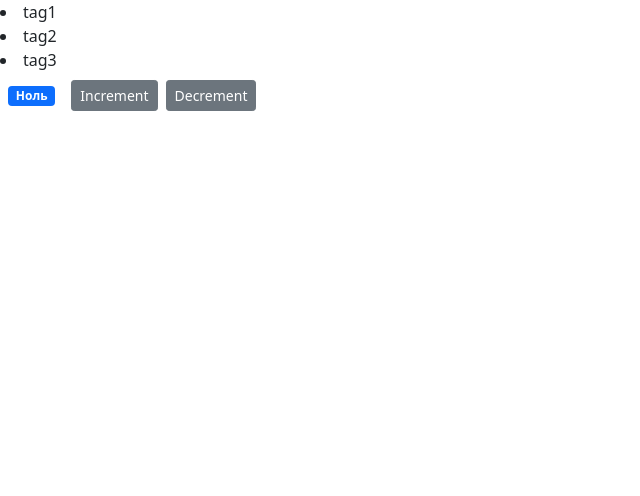
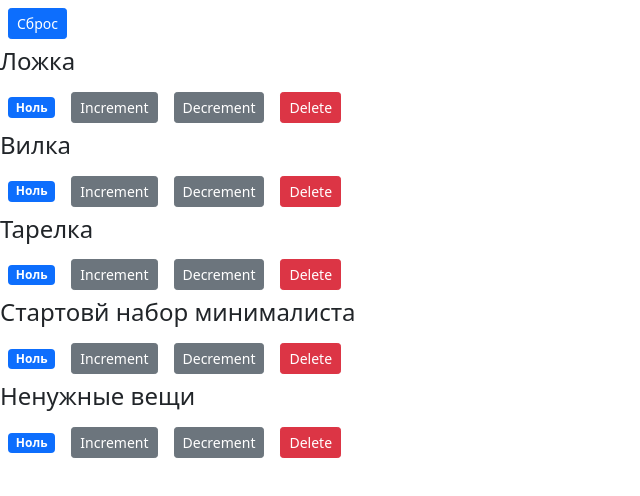
Before and after one commit to RaisaKhaliulina/counter-02, a React (Create React App) app: page / in a window 1280 px wide. Shown: the top 496 px of the page, without its empty margins (0-640 px from the left). Built offline with nearby package versions, Linux system fonts and the light colour scheme.

Commit message:
commit for lesson 3 practic task 1

```diff
--- a/src/components/counter.jsx
+++ b/src/components/counter.jsx
@@ -1,48 +1,36 @@
-import React,{useState} from 'react';
+import React from 'react';
 
-const Counter = () => {
+const Counter = (props) => {
 
-    const[count, setCount]=useState(0)
-    const tags = ["tag1","tag2","tag3"]
-
-    const formCount = () => {
-        return count ===0 ? "Ноль" : count
+    const formValue = () => {
+        return props.value ===0 ? "Ноль" : props.value
     }
 
-    const getBageclasses = () => {
+    const getBadgeClasses = () => {
     let classes = "badge m-2 bg-"
-    classes +=count === 0 ? "primary":"danger"
+    classes +=props.value === 0 ? "primary":"danger"
     return classes
     }
-    const renderTags= ()=> {
-        if(tags.length===0)return "Тегов не найдено"
-        return tags.map((tag) =>
-        <li key={tag} >{tag}</li>)
-        }
-    const handleIncrement = () => {
-        setCount(count+1)
-    }
-    const handleDecrement = () => {
-        count < 1 ? setCount(count):
-        setCount(count-1)
-    }
+
     return (
-      <>
-        {tags.length ===0 && "Теги не найдены"}
-        {renderTags()}
-
-        <span className={getBageclasses()}>{formCount()}</span>
+      <div>
+        <h4>{props.name}</h4>
+        <span className={getBadgeClasses()}>{formValue()}</span>
         <button
-          onClick={handleIncrement}
+          onClick={() => props.onIncrement(props.id)}
           className="btn btn-secondary btn-sm m-2">
           Increment
         </button>
         <button
-          onClick={handleDecrement}
-          className="btn btn-secondary  btn-sm">
+          onClick={() => props.onDecrement(props.id)}
+          className="btn btn-secondary  btn-sm m-2">
           Decrement
         </button>
-      </>
+        <button className="btn btn-danger btn-sm m-2"
+        onClick={() => props.onDelete(props.id)}>
+          Delete
+         </button>
+      </div>
     );
 };
 
--- /dev/null
+++ b/src/components/counters.jsx
@@ -0,0 +1,55 @@
+import React,{useState} from 'react'
+import Counter from './counter'
+
+const Counters = () => {
+
+    const initialState= [
+        {value:0,id:1, name:"Ложка"},
+        {value:0,id:2, name:"Вилка"},
+        {value:0,id:3, name:"Тарелка"},
+        {value:0,id:4, name:"Стартовй набор минималиста"},
+        {value:0,id:5, name:"Ненужные вещи"},
+    ]
+    const [counters, setCounters] = useState(initialState)
+    const handleDelete = (counterId) => {
+        const newCounters = counters.filter((c)=>c.id!==counterId)
+        setCounters(newCounters)
+    }
+    const handleIncrement = (counterId) => {
+        const newCounters = [...counters]
+        const elementIndex=newCounters.findIndex((c)=>c.id ===counterId)
+        newCounters[elementIndex].value++
+        setCounters(newCounters)
+    }
+    const handleDecrement = (counterId) => {
+        const newCounters = [...counters]
+        const elementIndex=newCounters.findIndex((c)=>c.id ===counterId)
+        newCounters[elementIndex].value--
+        setCounters(newCounters)
+    }
+
+    const handleReset=()=>setCounters(initialState)
+    return(
+      <div>
+        <button onClick={handleReset}
+        className= "btn btn-primary btn-sm m-2">
+            Сброс</button>
+        {counters.map((counter)=> (
+            <Counter
+              key={counter.id}
+              //id={counter.id}
+              //value={counter.value}
+              //name={counter.name}
+              onDelete={handleDelete}
+              onIncrement={handleIncrement}
+              onDecrement={handleDecrement}
+              {...counter}
+            />
+        ))}
+
+      </div>
+    )
+
+}
+
+export default Counters
--- a/src/index.js
+++ b/src/index.js
@@ -4,11 +4,11 @@
 import './index.css';
 import reportWebVitals from './reportWebVitals';
 import "bootstrap/dist/css/bootstrap.css"
-import Counter from './components/counter'
+import Counters from './components/counters'
 
 ReactDOM.render(
   <React.StrictMode>
-    <Counter />
+    <Counters />
   </React.StrictMode>,
   document.getElementById('root')
 );
```
